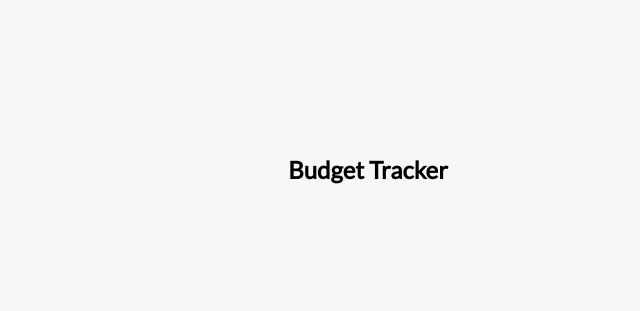
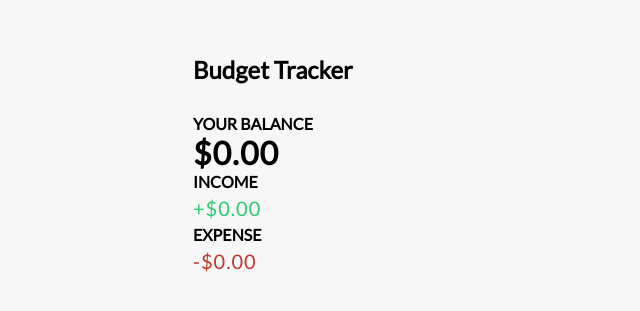
Before and after one commit to nazim806/finance-app, a React (Create React App) app in the folder personal-finance/: page / in a window 1280 px wide. Shown: the part 231-542 px from the top of the page, without its empty margins (272-912 px from the left). Built offline with nearby package versions, Linux system fonts and the light colour scheme.

Commit message:
balance and debit-credit components update

```diff
--- a/personal-finance/src/App.js
+++ b/personal-finance/src/App.js
@@ -1,5 +1,7 @@
 import React from "react";
 import { Header } from "./Components/Header";
+import { Balance } from "./Components/Balance";
+import { DebitCredit } from "./Components/DebitCredit";
 
 import "./App.css";
 
@@ -7,6 +9,10 @@ function App() {
   return (
     <div>
       <Header />
+      <div className="container">
+        <Balance />
+        <DebitCredit />
+      </div>
     </div>
   );
 }
--- /dev/null
+++ b/personal-finance/src/Components/Balance.js
@@ -0,0 +1,10 @@
+import React from "react";
+
+export const Balance = () => {
+  return (
+    <>
+      <h4>Your Balance</h4>
+      <h1 id="balance">$0.00</h1>
+    </>
+  );
+};
--- /dev/null
+++ b/personal-finance/src/Components/DebitCredit.js
@@ -0,0 +1,17 @@
+import React from 'react'
+
+export const DebitCredit = () => {
+    return (
+        <div class = "debit-credit-container">
+       <div>
+         <h4>Income</h4>
+         <p id= "money-plus" class = "money plus">+$0.00</p>
+        </div>
+        <div>
+            <h4>Expense</h4>
+            <p id = "money-minus" class = "money minus">-$0.00</p>
+        </div>
+        </div>
+
+    );
+}
```
